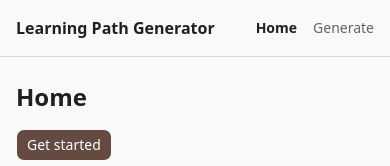
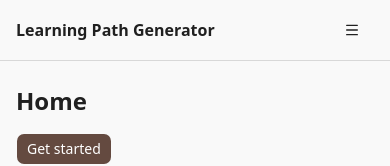
Before and after one commit to chingu-voyages/V62-tier3-team-33, a React (Vite) app in the folder frontend/: page / in a window 390 px wide. Shown: the top 166 px of the page. Built offline with nearby package versions, Linux system fonts and the light colour scheme.

Commit message:
feat: add responsive navigation with accessible mobile menu (#55, #56, #57)

```diff
--- a/frontend/src/app/Header.tsx
+++ b/frontend/src/app/Header.tsx
@@ -1,29 +1,71 @@
+import { useEffect, useRef, useState } from 'react'
+import { Menu, X } from 'lucide-react'
 import { Link, NavLink } from 'react-router'
 import { Container } from '@/shared/components/Container'
+import { Button } from '@/shared/components/ui/button'
+import { cn } from '@/shared/utils/utils'
 
 const navItems = [
   { to: '/', label: 'Home', end: true },
   { to: '/generate', label: 'Generate' },
 ]
 
+const MENU_ID = 'main-navigation'
+
 export function Header() {
+  const [open, setOpen] = useState(false)
+  const toggleRef = useRef<HTMLButtonElement>(null)
+
+  useEffect(() => {
+    if (!open) return
+    const onKeyDown = (event: KeyboardEvent) => {
+      if (event.key !== 'Escape') return
+      setOpen(false)
+      toggleRef.current?.focus()
+    }
+    document.addEventListener('keydown', onKeyDown)
+    return () => document.removeEventListener('keydown', onKeyDown)
+  }, [open])
+
   return (
     <header className="border-b">
-      <Container className="flex flex-wrap items-center justify-between gap-x-6 gap-y-2 py-4">
-        <Link to="/" className="font-semibold">
+      <Container className="flex flex-wrap items-center justify-between gap-x-6 py-2 sm:py-4">
+        <Link to="/" className="py-2 font-semibold">
           Learning Path Generator
         </Link>
-        <nav aria-label="Main" className="flex flex-wrap gap-4 text-sm">
+        <Button
+          ref={toggleRef}
+          variant="ghost"
+          size="icon"
+          className="size-11 sm:hidden"
+          aria-label={open ? 'Close menu' : 'Open menu'}
+          aria-expanded={open}
+          aria-controls={MENU_ID}
+          onClick={() => setOpen((value) => !value)}
+        >
+          {open ? <X /> : <Menu />}
+        </Button>
+        <nav
+          id={MENU_ID}
+          aria-label="Main"
+          className={cn('basis-full text-sm sm:flex sm:basis-auto sm:gap-4', open ? 'block' : 'hidden')}
+        >
+          <ul className="flex flex-col sm:flex-row sm:gap-4">
             {navItems.map(({ to, label, end }) => (
+              <li key={to}>
                 <NavLink
-              key={to}
                   to={to}
                   end={end}
-              className={({ isActive }) => (isActive ? 'font-semibold' : 'text-muted-foreground')}
+                  onClick={() => setOpen(false)}
+                  className={({ isActive }) =>
+                    cn('block py-3 sm:py-0', isActive ? 'font-semibold' : 'text-muted-foreground')
+                  }
                 >
                   {label}
                 </NavLink>
+              </li>
             ))}
+          </ul>
         </nav>
       </Container>
     </header>
```
Lines whose indentation alone changed are shown as unchanged.
